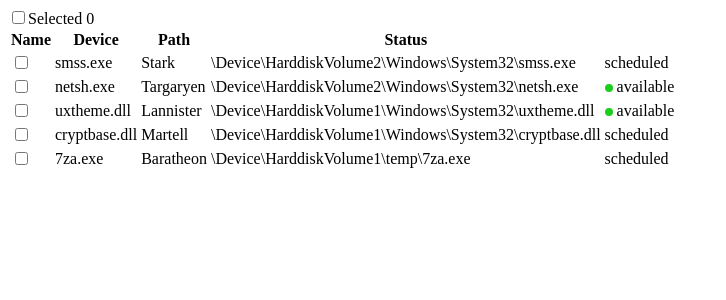
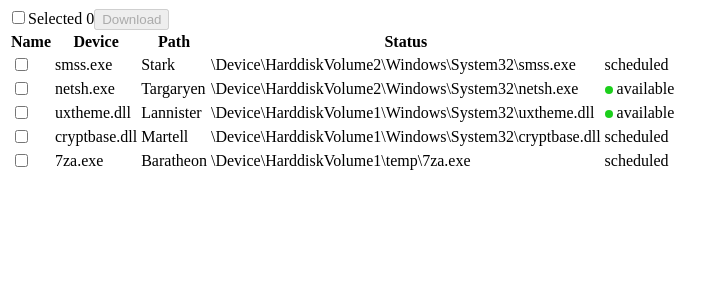
Before and after one commit to eduardo-mk/just-an-exercise, a React app: page / in a window 1280 px wide. Shown: the top 300 px of the page, without its empty margins (0-726 px from the left). Built offline with nearby package versions, Linux system fonts and the light colour scheme.

Commit message:
[Update : Component addition & fixes] Add Download with altert component, fix small issue with state of checkboxes

```diff
--- a/src/App.tsx
+++ b/src/App.tsx
@@ -2,6 +2,7 @@ import { useReducer } from 'react'
 import Table from './Table'
 import { DataItem } from './types/table-data-response'
 import Checkbox from './Checkbox'
+import ButtonDownloadAlert from './Buttons/DownloadWithAlert'
 
 const data = [
     {
@@ -68,7 +69,7 @@ function reducer(state: AppState, action: CustomAction) {
         case 'select/all':
             const selectAll = state.data.map((item) => ({
                 ...item,
-                selected: !item.selected,
+                selected: true,
             }))
             return { ...state, data: selectAll }
         case 'unselect/all':
@@ -85,7 +86,7 @@ function reducer(state: AppState, action: CustomAction) {
         case 'update/checkbox':
             const allAreSelected = state.data.every((item) => item.selected)
             const noneSelected = state.data.every((item) => !item.selected)
-            let checkBoxState = 'empty'
+            let checkBoxState = ''
             if (allAreSelected) {
                 checkBoxState = 'checked'
             } else if (noneSelected) {
@@ -114,8 +115,13 @@ export default function App() {
             dispatch({ type: 'unselect/all', payload: null })
         } else if (current === 'empty') {
             dispatch({ type: 'select/all', payload: null })
+        } else {
+            // NOTE: Discuss with UX what state is next here.
+            // This is just a proposal but needs confirmation.
+            dispatch({ type: 'select/all', payload: null })
         }
         dispatch({ type: 'update/checkbox', payload: null })
+        dispatch({ type: 'count/selections', payload: null })
     }
 
     return (
@@ -125,6 +131,15 @@ export default function App() {
                 value={state.checkBoxState}
                 onClick={selectAllHandler}
             />
+            <ButtonDownloadAlert
+                name={'Download'}
+                disabled={state.selectedCount === 0}
+                message={state.data
+                    .filter(
+                        (item) => item.status === 'available' && item.selected
+                    )
+                    .map((item) => ({ device: item.device, path: item.path }))}
+            />
             <Table data={state.data} dispatch={dispatch} />
         </div>
     )
--- a/src/Buttons/Download.tsx
+++ /dev/null
@@ -1 +0,0 @@
-export default function ButtonDownload() {}
--- /dev/null
+++ b/src/Buttons/DownloadWithAlert.tsx
@@ -0,0 +1,32 @@
+import { DataItem } from '../types/table-data-response'
+
+interface ButtonDownloadProps {
+    name: string
+    message: any[] | string
+    disabled: boolean
+}
+export default function ButtonDownloadAlert({
+    name,
+    disabled,
+    message,
+}: ButtonDownloadProps) {
+    let finalMessage: string = ''
+    if (Array.isArray(message)) {
+        message.forEach((elementOfMessage) => {
+            console.log('Message popup', JSON.stringify(elementOfMessage))
+            finalMessage =
+                finalMessage + `${JSON.stringify(elementOfMessage)}\n\n\n`
+        })
+    } else if (typeof message === 'string') {
+        finalMessage = message
+    }
+    function triggerAlertBox() {
+        window.alert(finalMessage)
+    }
+
+    return (
+        <button disabled={disabled} onClick={triggerAlertBox}>
+            {name}
+        </button>
+    )
+}
--- a/src/Checkbox/index.tsx
+++ b/src/Checkbox/index.tsx
@@ -31,7 +31,7 @@ const Checkbox: React.FC<CheckboxProps> = ({ labelName, value, onClick }) => {
 
     return (
         <label onClick={onClick}>
-            <input ref={checkboxRef} type="checkbox" />
+            <input ref={checkboxRef} type="checkbox" defaultChecked={false} />
             {labelName}
         </label>
     )
--- a/src/Table/Row.tsx
+++ b/src/Table/Row.tsx
@@ -10,7 +10,9 @@ export default function Row({ item, onClickHandler }: RowProps) {
     return (
         <tr className="row" onClick={() => onClickHandler(item.name)}>
             <td>
-                <input type="checkbox" defaultChecked={item.selected} />
+                <input
+                    type="checkbox" checked={item.selected}
+                />
             </td>
             <td>{item.name}</td>
             <td>{item.device}</td>
```
